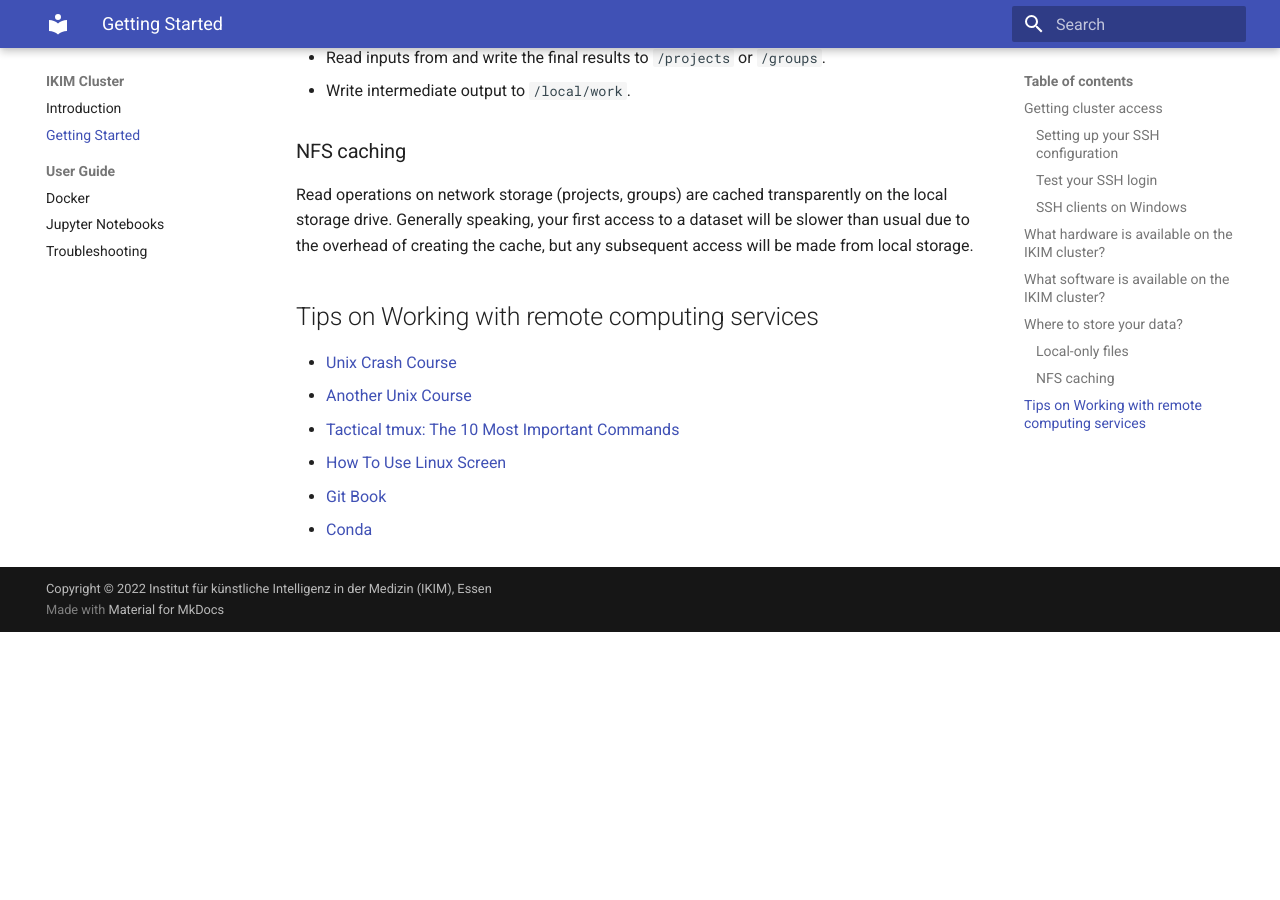
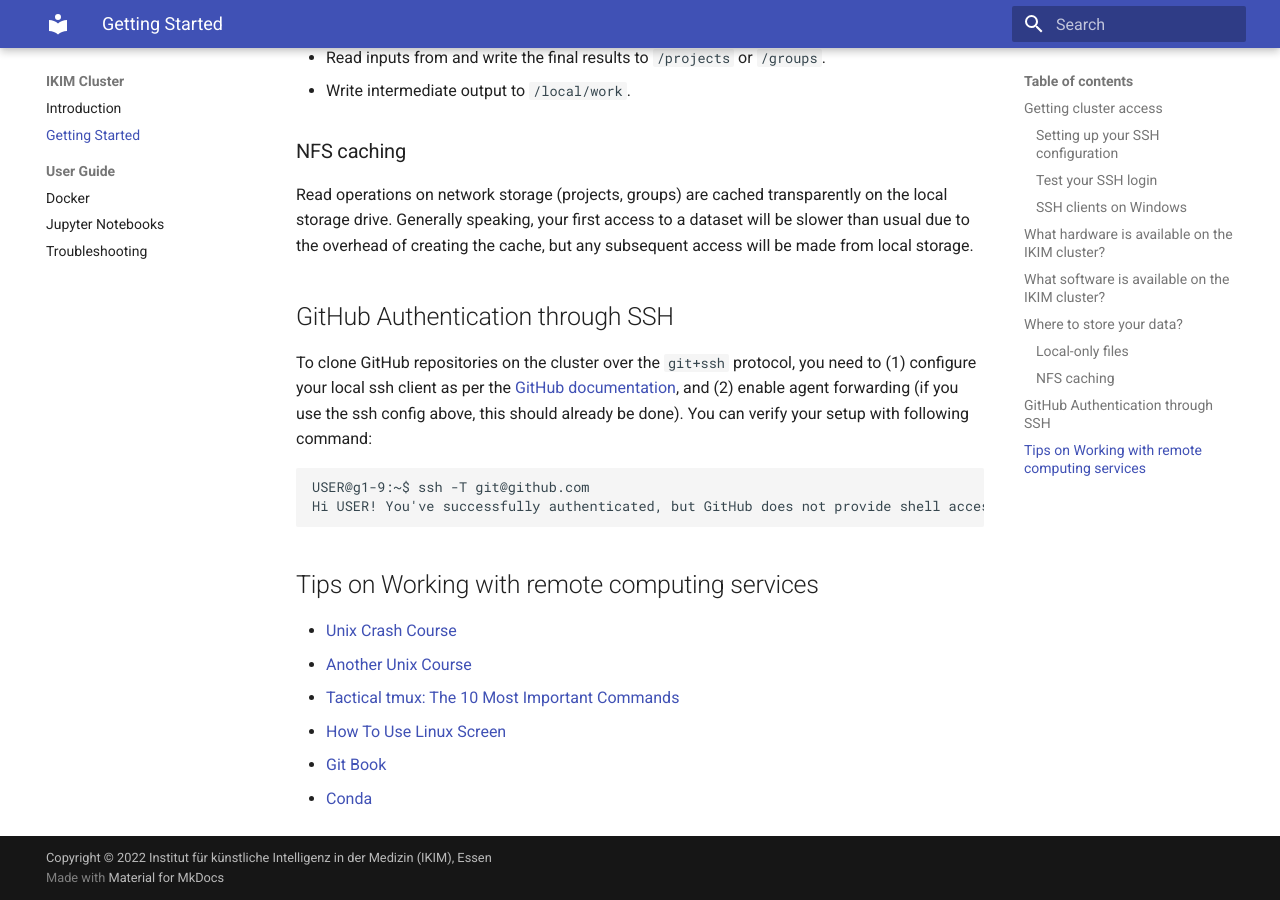
Before and after one commit to IKIM-Essen/ClusterDocs, an MkDocs documentation site: the page built from docs/getting-started.md, in a window 1280 px wide and 900 px high, scrolled down 4113 px. Built offline with MkDocs 1.6.1 and Material for MkDocs 9.7.7, drawn with Linux system fonts in a browser that asks for light colours; before the commit the page ends 4745 px from its top, so only the background shows below that.

Commit message:
Add documentation for ssh-based GitHub auth (#7)

````diff
--- a/docs/getting-started.md
+++ b/docs/getting-started.md
@@ -181,6 +181,15 @@ Here are tips on writing programs, scripts, containers, etc. that make good use
 
 Read operations on network storage (projects, groups) are cached transparently on the local storage drive. Generally speaking, your first access to a dataset will be slower than usual due to the overhead of creating the cache, but any subsequent access will be made from local storage.
 
+## GitHub Authentication through SSH
+
+To clone GitHub repositories on the cluster over the `git+ssh` protocol, you need to (1) configure your local ssh client as per the [GitHub documentation](https://docs.github.com/en/authentication/connecting-to-github-with-ssh), and (2) enable agent forwarding (if you use the ssh config above, this should already be done). You can verify your setup with following command:
+
+```sh
+USER@g1-9:~$ ssh -T git@github.com
+Hi USER! You've successfully authenticated, but GitHub does not provide shell access.
+```
+
 ## Tips on Working with remote computing services
 
 - [Unix Crash Course](https://tildesites.bowdoin.edu/~sbarker/unix/)
````
